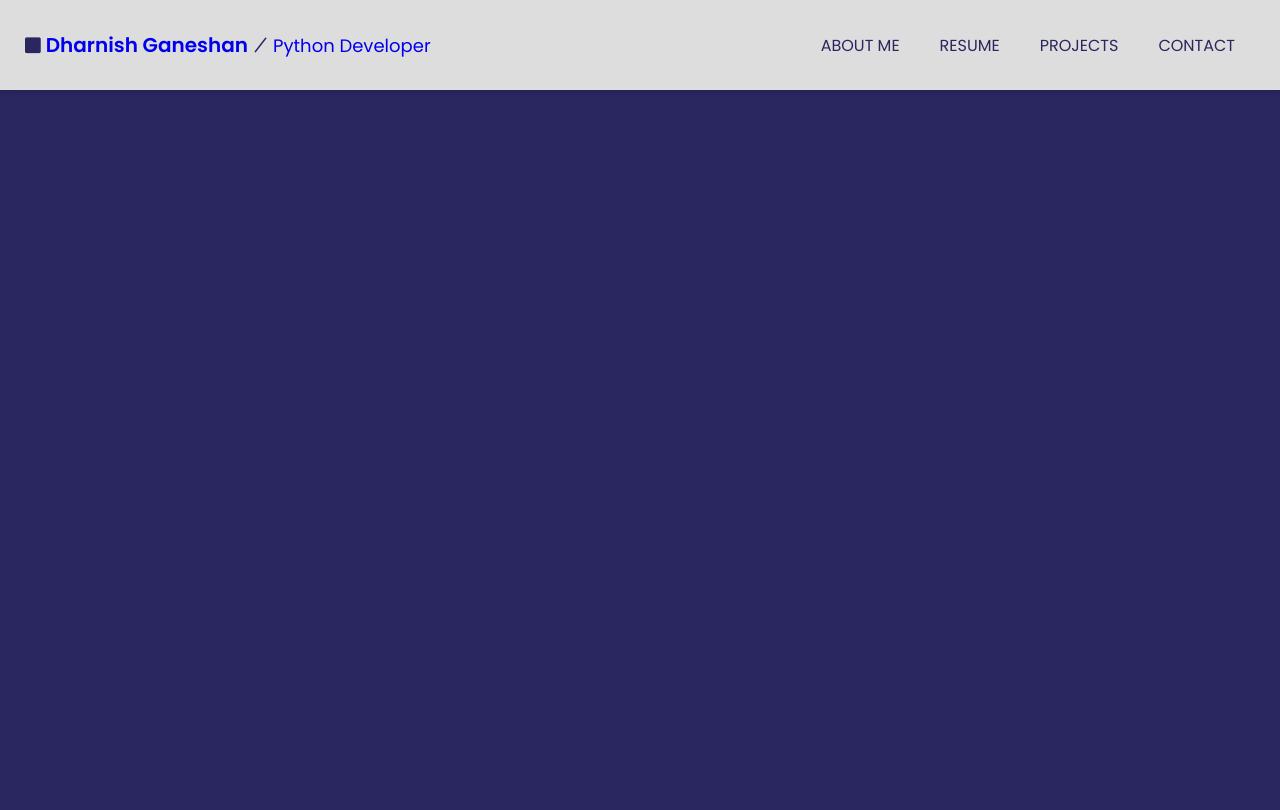
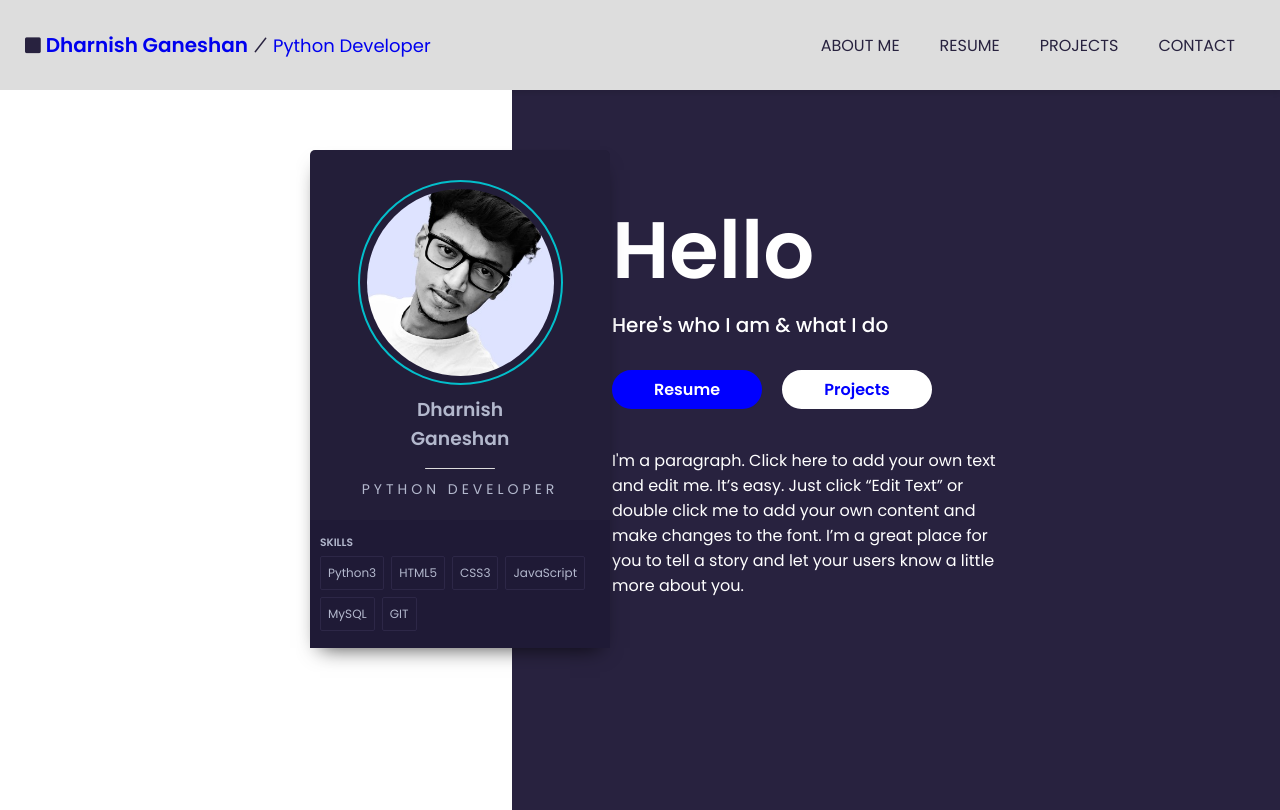
Before and after one commit to dharnish-dev/Portfolio, a plain HTML site: page index.html in a window 1280 px wide. Drawn offline with Linux system fonts and the light colour scheme.

Commit message:
create profile card and summary

```diff
--- a/css/style.css
+++ b/css/style.css
@@ -9,7 +9,7 @@
 }
 
 body{
-    background-color: #2A265F;
+    background-color: #28223F;
     color: #000000;
     font-family: 'Poppins', sans-serif;
     font-size: 16px;
@@ -18,6 +18,8 @@ body{
 a{
     text-decoration: none;
 }
+/* Header */
+
 /* Navigation */
 nav {
     background-color: #ddd;
@@ -33,7 +35,7 @@ nav {
     display: flex;
     justify-content: center;
     align-items: center;
-    color:#2A265F;
+    color:#28223F;
 }
 #square{
     font-size: 18px;
@@ -63,7 +65,7 @@ nav p{
     outline: none;
     height: 30px;
     width: 30px;
-    background-color: #2A265F;
+    background-color: #28223F;
 }
 .menu:active{
     outline: none;
@@ -96,14 +98,14 @@ ul li{
 }
 
 ul li a{
-    color: #2A265F;
+    color: #28223F;
     text-transform: uppercase;
     position: relative;
     padding: 10px;
 }
 
 /* Media Query */
-@media screen and (max-width: 857px){
+@media screen and (max-width: 914px){
     .menu{
         display: block;
     }
@@ -142,10 +144,6 @@ ul li a{
 
 @media screen and (max-width: 503px){
     .nav-left{
-        display: flex;
-        justify-content: center;
-        align-items: center;
-        color:#2A265F;
         position: relative;
     }
     #square{
@@ -175,13 +173,6 @@ ul li a{
 }
 
 @media screen and (max-width: 395px){
-    .nav-left{
-        display: flex;
-        justify-content: center;
-        align-items: center;
-        color:#2A265F;
-        position: relative;
-    }
     .nav-left #role{
         display: none;
     }
@@ -195,3 +186,173 @@ ul li a{
     }
 }
 /* Media Query End   */
+
+/* Style Main */
+main{
+    width: 100vw;
+    height: 90vh;
+    display: grid;
+    grid-template-columns: 40% 60%;
+    grid-auto-flow: column;
+}
+
+/* Card Section */
+#card-section{
+    /* height: inherit; */
+    width: 40vw;
+    background-color: #fff;
+}
+
+.card-container{
+    background-color: #231E39;
+    border-radius: 5px;
+    box-shadow: 0px 10px 20px -10px rgba(0,0,0,0.75);
+    color: #B3B8CD;
+    padding-top: 30px;
+    position: relative;
+    /* max-width: 100%; */
+    width: 300px;
+    /* height: 400px; */
+    /* text-align: center; */
+    display: flex;
+    justify-content: center;
+    align-items: center;
+    flex-direction: column;
+    position: absolute;
+    top: 150px;
+    left: 310px;
+}
+
+.card-container img{
+    width: 205px;
+    height: 205px;
+    object-fit: cover;
+    border-radius: 50%;
+    margin-bottom: 10px;
+}
+
+.card-container h6{
+    margin: 5px 0;
+    text-transform: uppercase;
+}
+
+.card-container p{
+    letter-spacing: 4px;
+    font-size: 14px;
+    text-transform: uppercase;
+    margin-top: 10px;
+}
+
+.card-container .round{
+    border-radius: 50%;
+    padding: 7px;
+    border: 2px solid  #03BFCB;
+}
+
+.card-container hr{
+    width: 70px;
+    height: 1px;
+    background-color: #ddd;
+    margin-top: 15px;
+    outline: 0;
+    border: none;
+    border-radius: 5px;
+}
+
+.skills{
+    background-color: #1F1A36;
+    text-align: left;
+    padding: 10px;
+    margin-top: 20px;
+}
+
+.skills ul{
+    list-style: none;
+    display: flex;
+    flex-wrap: wrap;
+}
+
+.skills ul li{
+    border: 1px solid #2D2747;
+    border-radius: 2px;
+    display: inline-block;
+    font-size: 12px;
+    margin: 0 7px 7px 0;
+    padding: 7px;
+}
+
+/* Summary Section */
+/* #summary-section{
+    height: inherit;
+    width: 60vw;
+} */
+
+.summary-section-div{
+    display: flex;
+    flex-direction: column;
+    justify-self: flex-start;
+    /* margin-left: 100px; */
+    /* margin-top: 110px; */
+    padding-top: 100px;
+    padding-left: 100px;
+    width: 500px;
+    color: #ffffff;
+}
+
+.summary-section-div .para1{
+    font-size: 80px;
+    font-weight: 600;
+}
+
+.summary-section-div .para2{
+    font-size: 20px;
+    font-weight: 500;
+    margin-bottom: 20px;
+}
+
+.summary-section-div .para3{
+    margin-top: -30px;
+}
+
+/* Button */
+.btn{
+    border: 1px solid blue;
+    outline: none;
+    border-radius: 40px;
+    cursor: pointer;
+    font-weight: 700;
+    margin: 10px 0;
+    padding: 5px 5px;
+    text-align: center;
+    transition: 1min;
+    width: 150px;
+  }
+
+.btn-resume{
+    border: 2px solid  blue;
+    background-color: blue;
+    color: #ffffff;
+    position: relative;
+}
+
+.btn-resume:hover{
+    color:blue;
+    background-color: #ffffff;
+    border: 2px solid  #ffffff;
+}
+
+.btn-projects{
+    border: 2px solid #ffffff;
+    background-color: #ffffff;
+    color: blue;
+    position: relative;
+    top: -59px;
+    left: 170px;
+}
+
+.btn-projects:hover{
+    border: 2px solid blue;
+    color: #ffffff;
+    background-color: blue;
+}
+/* Button End */
--- a/index.html
+++ b/index.html
@@ -35,8 +35,41 @@
         </ul>
     </nav>
     <!-- Header End -->
-
-
+    <!-- Main -->
+    <main>
+        <section id="card-section">
+            <div class="card-container">
+                <img class="round" src="img/dharnish.jpg" alt="dharnish">
+                <h3>Dharnish</h3>
+                <h3>Ganeshan</h3>
+                <hr>
+                <p>Python Developer</p>
+                <div class="skills">
+                    <h6>Skills</h6>
+                    <ul>
+                        <li>Python3</li>
+                        <li>HTML5</li>
+                        <li>CSS3</li>
+                        <li>JavaScript</li>
+                        <li>MySQL</li>
+                        <li>GIT</li>
+                    </ul>
+                </div>
+            </div>
+        </section>
+        <section id="summary-section">
+            <div class="summary-section-div">
+                <p class="para1">Hello</p>
+                <p class="para2">Here's who I am & what I do</p>
+                <a href="#" class="btn btn-resume">Resume</a>
+                <a href="#" class="btn btn-projects">Projects</a>
+                <p class="para3">I'm a paragraph. Click here to add your own text and edit me. It’s easy. Just click “Edit Text” or double click me to add your own content and make changes to the font.
+                I’m a great place for you to tell a story and let your users know a little more about you.
+                </p>
+            </div>
+        </section>
+    </main>
+    <!-- Main End -->
 
 
 <!-- Script -->
```
Also changed, not shown: img/dharnish.jpg (added).
